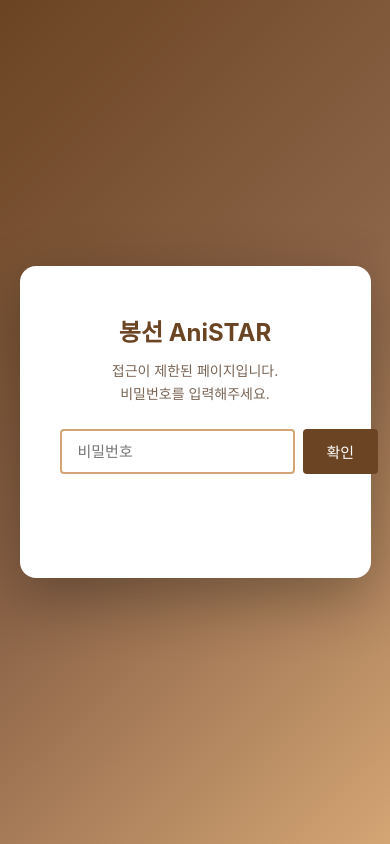
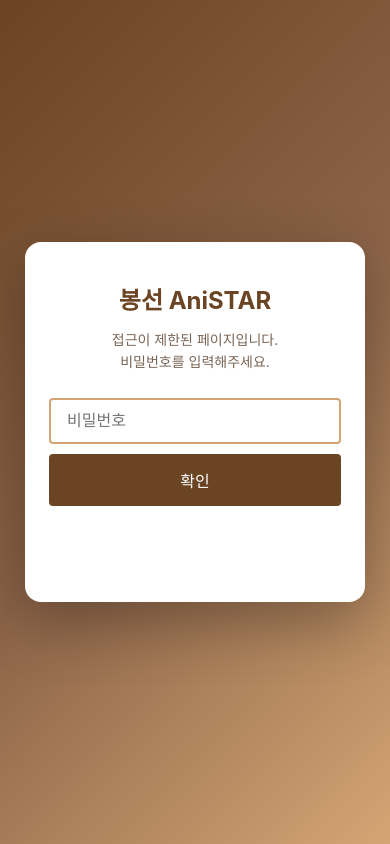
Before and after one commit to sunghagod/bongseon-anistar, a plain HTML site: page index.html in a window 390 px wide. Drawn offline with Linux system fonts and the light colour scheme; a web font is replaced by a local one.

Commit message:
모바일 잠금화면 레이아웃 수정

```diff
--- a/css/styles.css
+++ b/css/styles.css
@@ -57,11 +57,12 @@ body {
 .lock-box {
   background: #FFF;
   border-radius: 16px;
-  padding: 48px 40px;
+  padding: 40px 24px;
   text-align: center;
   box-shadow: 0 20px 60px rgba(0,0,0,0.3);
-  max-width: 380px;
-  width: 90%;
+  max-width: 340px;
+  width: calc(100% - 40px);
+  box-sizing: border-box;
 }
 
 .lock-box h2 {
@@ -80,17 +81,19 @@ body {
 
 .lock-input-wrap {
   display: flex;
-  gap: 8px;
+  flex-direction: column;
+  gap: 10px;
 }
 
 .lock-input-wrap input {
-  flex: 1;
+  width: 100%;
   padding: 12px 16px;
   border: 2px solid var(--border);
   border-radius: var(--radius-sm);
-  font-size: 15px;
+  font-size: 16px;
   font-family: 'Pretendard', sans-serif;
   outline: none;
+  box-sizing: border-box;
   transition: border-color 0.2s;
 }
 
@@ -99,9 +102,9 @@ body {
 }
 
 .lock-input-wrap .btn-primary {
-  padding: 12px 24px;
-  font-size: 15px;
-  white-space: nowrap;
+  width: 100%;
+  padding: 14px 24px;
+  font-size: 16px;
 }
 
 .lock-error {
```
Also changed, not shown: 1 other file.
